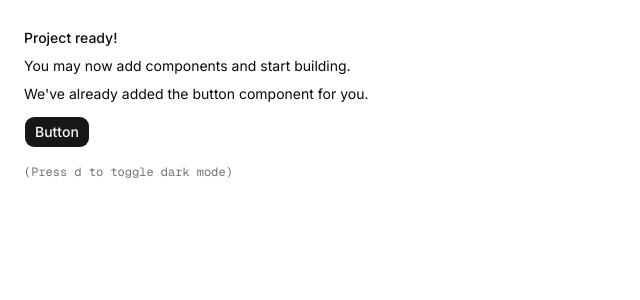
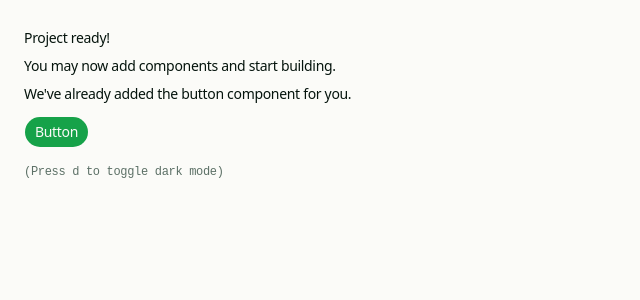
Before and after one commit to WUIX69/e-lock, a Next.js app in the folder web/: page / in a window 1280 px wide. Shown: the top 300 px of the page, without its empty margins (0-640 px from the left). Built offline with nearby package versions, Linux system fonts and the light colour scheme.

Commit message:
feat: update app theme

```diff
--- a/web/src/app/globals.css
+++ b/web/src/app/globals.css
@@ -6,7 +6,7 @@
 
 @theme inline {
     --font-heading: var(--font-sans);
-    --font-sans: var(--font-sans);
+    --font-sans: Outfit, system-ui, sans-serif;
     --color-sidebar-ring: var(--sidebar-ring);
     --color-sidebar-border: var(--sidebar-border);
     --color-sidebar-accent-foreground: var(--sidebar-accent-foreground);
@@ -45,75 +45,143 @@
     --radius-2xl: calc(var(--radius) * 1.8);
     --radius-3xl: calc(var(--radius) * 2.2);
     --radius-4xl: calc(var(--radius) * 2.6);
+    --font-mono: JetBrains Mono, monospace;
+    --font-serif: Georgia, serif;
+    --radius: 1.25rem;
+    --tracking-tighter: calc(var(--tracking-normal) - 0.05em);
+    --tracking-tight: calc(var(--tracking-normal) - 0.025em);
+    --tracking-wide: calc(var(--tracking-normal) + 0.025em);
+    --tracking-wider: calc(var(--tracking-normal) + 0.05em);
+    --tracking-widest: calc(var(--tracking-normal) + 0.1em);
+    --tracking-normal: var(--tracking-normal);
+    --shadow-2xl: var(--shadow-2xl);
+    --shadow-xl: var(--shadow-xl);
+    --shadow-lg: var(--shadow-lg);
+    --shadow-md: var(--shadow-md);
+    --shadow: var(--shadow);
+    --shadow-sm: var(--shadow-sm);
+    --shadow-xs: var(--shadow-xs);
+    --shadow-2xs: var(--shadow-2xs);
+    --spacing: var(--spacing);
+    --letter-spacing: var(--letter-spacing);
+    --shadow-offset-y: var(--shadow-offset-y);
+    --shadow-offset-x: var(--shadow-offset-x);
+    --shadow-spread: var(--shadow-spread);
+    --shadow-blur: var(--shadow-blur);
+    --shadow-opacity: var(--shadow-opacity);
+    --color-shadow-color: var(--shadow-color);
+    --color-destructive-foreground: var(--destructive-foreground);
 }
 
 :root {
-    --background: oklch(1 0 0);
-    --foreground: oklch(0.145 0 0);
-    --card: oklch(1 0 0);
-    --card-foreground: oklch(0.145 0 0);
-    --popover: oklch(1 0 0);
-    --popover-foreground: oklch(0.145 0 0);
-    --primary: oklch(0.205 0 0);
-    --primary-foreground: oklch(0.985 0 0);
-    --secondary: oklch(0.97 0 0);
-    --secondary-foreground: oklch(0.205 0 0);
-    --muted: oklch(0.97 0 0);
-    --muted-foreground: oklch(0.556 0 0);
-    --accent: oklch(0.97 0 0);
-    --accent-foreground: oklch(0.205 0 0);
-    --destructive: oklch(0.577 0.245 27.325);
-    --border: oklch(0.922 0 0);
-    --input: oklch(0.922 0 0);
-    --ring: oklch(0.708 0 0);
-    --chart-1: oklch(0.87 0 0);
-    --chart-2: oklch(0.556 0 0);
-    --chart-3: oklch(0.439 0 0);
-    --chart-4: oklch(0.371 0 0);
-    --chart-5: oklch(0.269 0 0);
-    --radius: 0.625rem;
-    --sidebar: oklch(0.985 0 0);
-    --sidebar-foreground: oklch(0.145 0 0);
-    --sidebar-primary: oklch(0.205 0 0);
-    --sidebar-primary-foreground: oklch(0.985 0 0);
-    --sidebar-accent: oklch(0.97 0 0);
-    --sidebar-accent-foreground: oklch(0.205 0 0);
-    --sidebar-border: oklch(0.922 0 0);
-    --sidebar-ring: oklch(0.708 0 0);
+    --background: oklch(0.9870 0.0031 91.4370);
+    --foreground: oklch(0.1759 0.0275 161.2531);
+    --card: oklch(1.0000 0 0);
+    --card-foreground: oklch(0.1759 0.0275 161.2531);
+    --popover: oklch(1.0000 0 0);
+    --popover-foreground: oklch(0.1759 0.0275 161.2531);
+    --primary: oklch(0.6230 0.1688 149.1777);
+    --primary-foreground: oklch(0.9870 0.0031 91.4370);
+    --secondary: oklch(0.8611 0.1734 91.9641);
+    --secondary-foreground: oklch(0.1759 0.0275 161.2531);
+    --muted: oklch(0.9587 0.0063 91.4666);
+    --muted-foreground: oklch(0.5260 0.0290 163.6044);
+    --accent: oklch(0.9562 0.0383 157.8236);
+    --accent-foreground: oklch(0.5457 0.1464 149.3783);
+    --destructive: oklch(0.6356 0.2082 25.3782);
+    --border: oklch(0.9297 0.0128 164.7776);
+    --input: oklch(0.9297 0.0128 164.7776);
+    --ring: oklch(0.6230 0.1688 149.1777);
+    --chart-1: oklch(0.6230 0.1688 149.1777);
+    --chart-2: oklch(0.8611 0.1734 91.9641);
+    --chart-3: oklch(0.3227 0.0644 157.5659);
+    --chart-4: oklch(0.6758 0.1453 238.4620);
+    --chart-5: oklch(0.7410 0.1645 52.1676);
+    --radius: 1.25rem;
+    --sidebar: oklch(0.2566 0.0300 161.5403);
+    --sidebar-foreground: oklch(0.9870 0.0031 91.4370);
+    --sidebar-primary: oklch(0.6230 0.1688 149.1777);
+    --sidebar-primary-foreground: oklch(0.9870 0.0031 91.4370);
+    --sidebar-accent: oklch(0.3282 0.0420 161.1204);
+    --sidebar-accent-foreground: oklch(0.8611 0.1734 91.9641);
+    --sidebar-border: oklch(0.3512 0.0457 161.0245);
+    --sidebar-ring: oklch(0.6230 0.1688 149.1777);
+    --destructive-foreground: oklch(0.9838 0.0035 247.8583);
+    --font-sans: Outfit, system-ui, sans-serif;
+    --font-serif: Georgia, serif;
+    --font-mono: JetBrains Mono, monospace;
+    --shadow-color: hsl(142, 76%, 10%);
+    --shadow-opacity: 0.1;
+    --shadow-blur: 30px;
+    --shadow-spread: 0px;
+    --shadow-offset-x: 0px;
+    --shadow-offset-y: 10px;
+    --letter-spacing: -0.03em;
+    --spacing: 0.25rem;
+    --shadow-2xs: 0px 10px 30px 0px hsl(142 76% 10% / 0.05);
+    --shadow-xs: 0px 10px 30px 0px hsl(142 76% 10% / 0.05);
+    --shadow-sm: 0px 10px 30px 0px hsl(142 76% 10% / 0.10), 0px 1px 2px -1px hsl(142 76% 10% / 0.10);
+    --shadow: 0px 10px 30px 0px hsl(142 76% 10% / 0.10), 0px 1px 2px -1px hsl(142 76% 10% / 0.10);
+    --shadow-md: 0px 10px 30px 0px hsl(142 76% 10% / 0.10), 0px 2px 4px -1px hsl(142 76% 10% / 0.10);
+    --shadow-lg: 0px 10px 30px 0px hsl(142 76% 10% / 0.10), 0px 4px 6px -1px hsl(142 76% 10% / 0.10);
+    --shadow-xl: 0px 10px 30px 0px hsl(142 76% 10% / 0.10), 0px 8px 10px -1px hsl(142 76% 10% / 0.10);
+    --shadow-2xl: 0px 10px 30px 0px hsl(142 76% 10% / 0.25);
+    --tracking-normal: -0.02em;
 }
 
 .dark {
-    --background: oklch(0.145 0 0);
-    --foreground: oklch(0.985 0 0);
-    --card: oklch(0.205 0 0);
-    --card-foreground: oklch(0.985 0 0);
-    --popover: oklch(0.205 0 0);
-    --popover-foreground: oklch(0.985 0 0);
-    --primary: oklch(0.922 0 0);
-    --primary-foreground: oklch(0.205 0 0);
-    --secondary: oklch(0.269 0 0);
-    --secondary-foreground: oklch(0.985 0 0);
-    --muted: oklch(0.269 0 0);
-    --muted-foreground: oklch(0.708 0 0);
-    --accent: oklch(0.269 0 0);
-    --accent-foreground: oklch(0.985 0 0);
-    --destructive: oklch(0.704 0.191 22.216);
-    --border: oklch(1 0 0 / 10%);
-    --input: oklch(1 0 0 / 15%);
-    --ring: oklch(0.556 0 0);
-    --chart-1: oklch(0.87 0 0);
-    --chart-2: oklch(0.556 0 0);
-    --chart-3: oklch(0.439 0 0);
-    --chart-4: oklch(0.371 0 0);
-    --chart-5: oklch(0.269 0 0);
-    --sidebar: oklch(0.205 0 0);
-    --sidebar-foreground: oklch(0.985 0 0);
-    --sidebar-primary: oklch(0.488 0.243 264.376);
-    --sidebar-primary-foreground: oklch(0.985 0 0);
-    --sidebar-accent: oklch(0.269 0 0);
-    --sidebar-accent-foreground: oklch(0.985 0 0);
-    --sidebar-border: oklch(1 0 0 / 10%);
-    --sidebar-ring: oklch(0.556 0 0);
+    --background: oklch(0.1375 0.0104 165.2256);
+    --foreground: oklch(0.9656 0.0053 91.4567);
+    --card: oklch(0.1797 0.0167 162.4012);
+    --card-foreground: oklch(0.9656 0.0053 91.4567);
+    --popover: oklch(0.1662 0.0143 162.7418);
+    --popover-foreground: oklch(0.9656 0.0053 91.4567);
+    --primary: oklch(0.7763 0.2066 149.5172);
+    --primary-foreground: oklch(0.1375 0.0104 165.2256);
+    --secondary: oklch(0.8512 0.1670 93.1252);
+    --secondary-foreground: oklch(0.1375 0.0104 165.2256);
+    --muted: oklch(0.2496 0.0207 162.7409);
+    --muted-foreground: oklch(0.7753 0.0200 164.4487);
+    --accent: oklch(0.3109 0.0616 153.0738);
+    --accent-foreground: oklch(0.7763 0.2066 149.5172);
+    --destructive: oklch(0.5875 0.2303 28.2622);
+    --border: oklch(0.2843 0.0249 162.5796);
+    --input: oklch(0.2843 0.0249 162.5796);
+    --ring: oklch(0.7763 0.2066 149.5172);
+    --chart-1: oklch(0.7763 0.2066 149.5172);
+    --chart-2: oklch(0.8512 0.1670 93.1252);
+    --chart-3: oklch(0.7939 0.1203 213.8388);
+    --chart-4: oklch(0.6600 0.1928 313.0914);
+    --chart-5: oklch(0.6676 0.1841 33.1504);
+    --sidebar: oklch(0.1215 0.0119 165.2505);
+    --sidebar-foreground: oklch(0.9656 0.0053 91.4567);
+    --sidebar-primary: oklch(0.7763 0.2066 149.5172);
+    --sidebar-primary-foreground: oklch(0.1375 0.0104 165.2256);
+    --sidebar-accent: oklch(0.2317 0.0258 161.7529);
+    --sidebar-accent-foreground: oklch(0.8512 0.1670 93.1252);
+    --sidebar-border: oklch(0.2496 0.0207 162.7409);
+    --sidebar-ring: oklch(0.7763 0.2066 149.5172);
+    --destructive-foreground: oklch(1.0000 0 0);
+    --radius: 1.25rem;
+    --font-sans: Outfit, system-ui, sans-serif;
+    --font-serif: Georgia, serif;
+    --font-mono: JetBrains Mono, monospace;
+    --shadow-color: hsl(0, 0%, 0%);
+    --shadow-opacity: 0.6;
+    --shadow-blur: 50px;
+    --shadow-spread: -10px;
+    --shadow-offset-x: 0px;
+    --shadow-offset-y: 25px;
+    --letter-spacing: -0.02em;
+    --spacing: 0.25rem;
+    --shadow-2xs: 0px 25px 50px -10px hsl(0 0% 0% / 0.30);
+    --shadow-xs: 0px 25px 50px -10px hsl(0 0% 0% / 0.30);
+    --shadow-sm: 0px 25px 50px -10px hsl(0 0% 0% / 0.60), 0px 1px 2px -11px hsl(0 0% 0% / 0.60);
+    --shadow: 0px 25px 50px -10px hsl(0 0% 0% / 0.60), 0px 1px 2px -11px hsl(0 0% 0% / 0.60);
+    --shadow-md: 0px 25px 50px -10px hsl(0 0% 0% / 0.60), 0px 2px 4px -11px hsl(0 0% 0% / 0.60);
+    --shadow-lg: 0px 25px 50px -10px hsl(0 0% 0% / 0.60), 0px 4px 6px -11px hsl(0 0% 0% / 0.60);
+    --shadow-xl: 0px 25px 50px -10px hsl(0 0% 0% / 0.60), 0px 8px 10px -11px hsl(0 0% 0% / 0.60);
+    --shadow-2xl: 0px 25px 50px -10px hsl(0 0% 0% / 1.50);
 }
 
 @layer base {
@@ -122,6 +190,7 @@
     }
   body {
     @apply bg-background text-foreground;
+    letter-spacing: var(--tracking-normal);
     }
   button:not(:disabled), [role="button"]:not(:disabled) {
     cursor: pointer;
```
